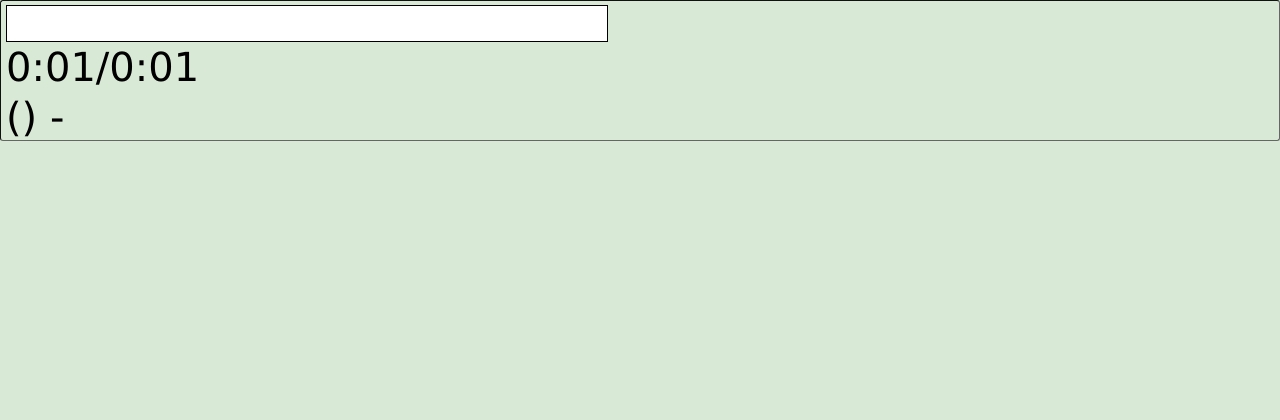
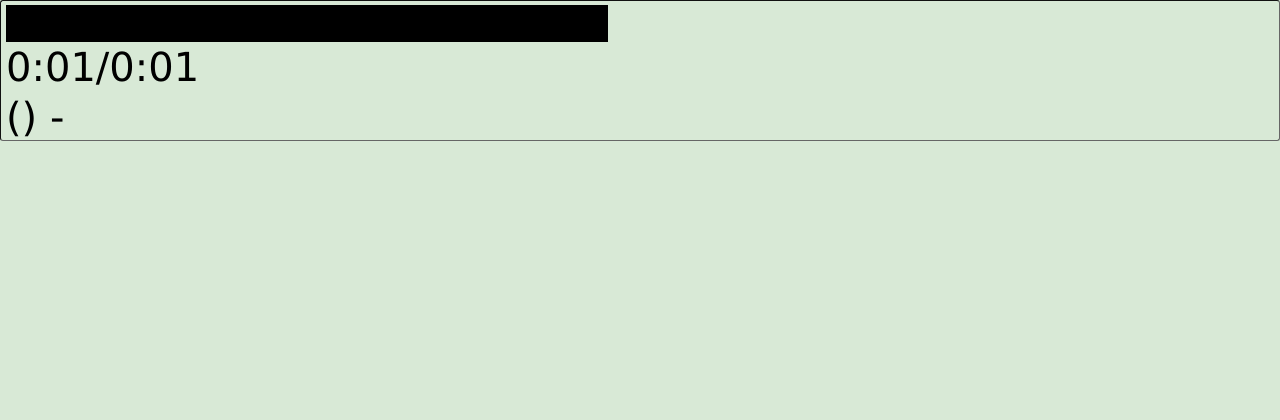
Before and after one commit to ScuttleSE/gbsfm_web, a Django app: template playlist/templates/carplay.html in a window 1280 px wide. Shown: the top 420 px of the page. Run offline with Django 3.2, Linux system fonts and the light colour scheme; the template is opened without the code that fills it: most values are stand-ins (such as "Sample title", 1, 10 or a date in 2020); parts of the project's set-up code (start-up, migrations or seed data) failed here and were passed over; some libraries are stand-ins or nearby versions.

Commit message:
css fuckery

```diff
--- a/playlist/templates/carplay.html
+++ b/playlist/templates/carplay.html
@@ -417,7 +417,7 @@ $(document).ready(function(){
 
         <div id="carplayprogbarbox">
           <div id="carplayprogtube">
-            <div style="width:{{song_progress}}%;" id="carplayprogbar"></div>
+            <div style="height:35px; width:{{song_progress}}%;" id="progbar"></div>
           </div>
           <span id="songPosition">{{song_position}}</span>/<span id="songLength">{{song_length}}</span>
         </div>
```
